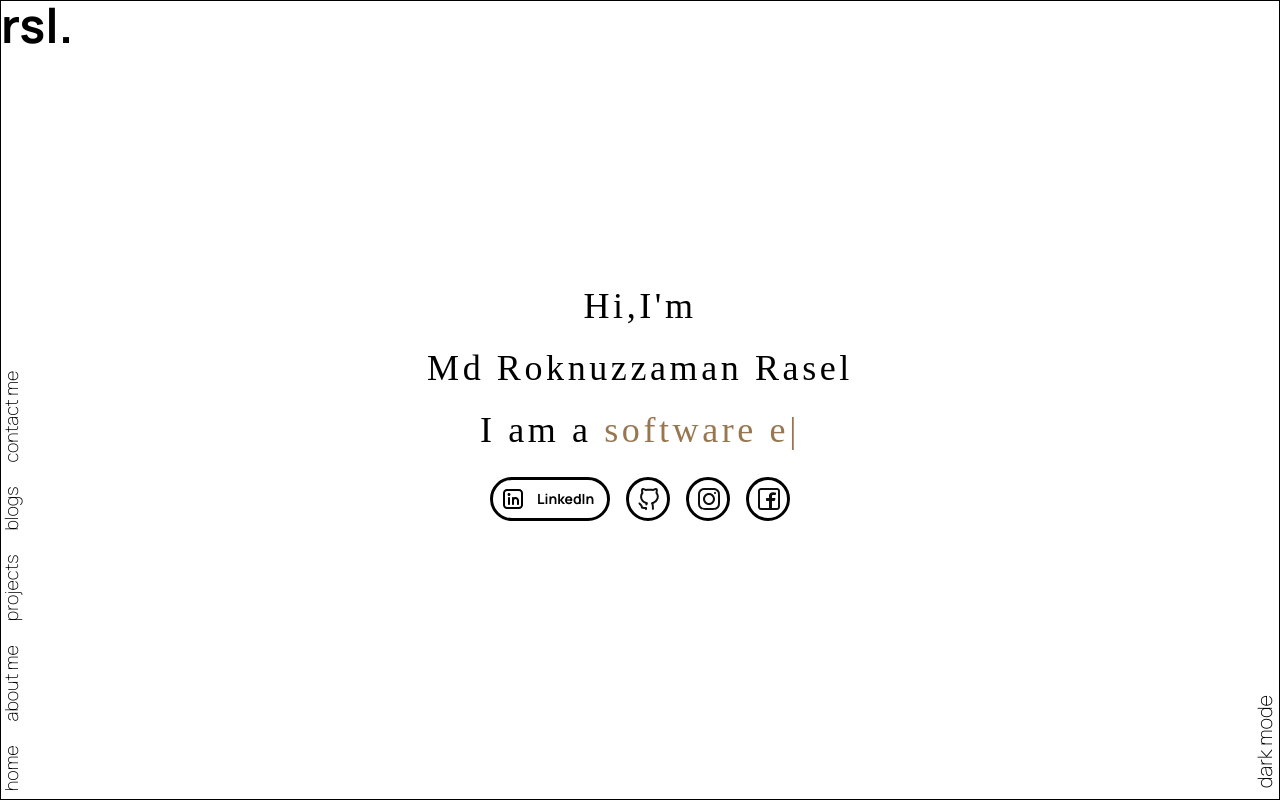
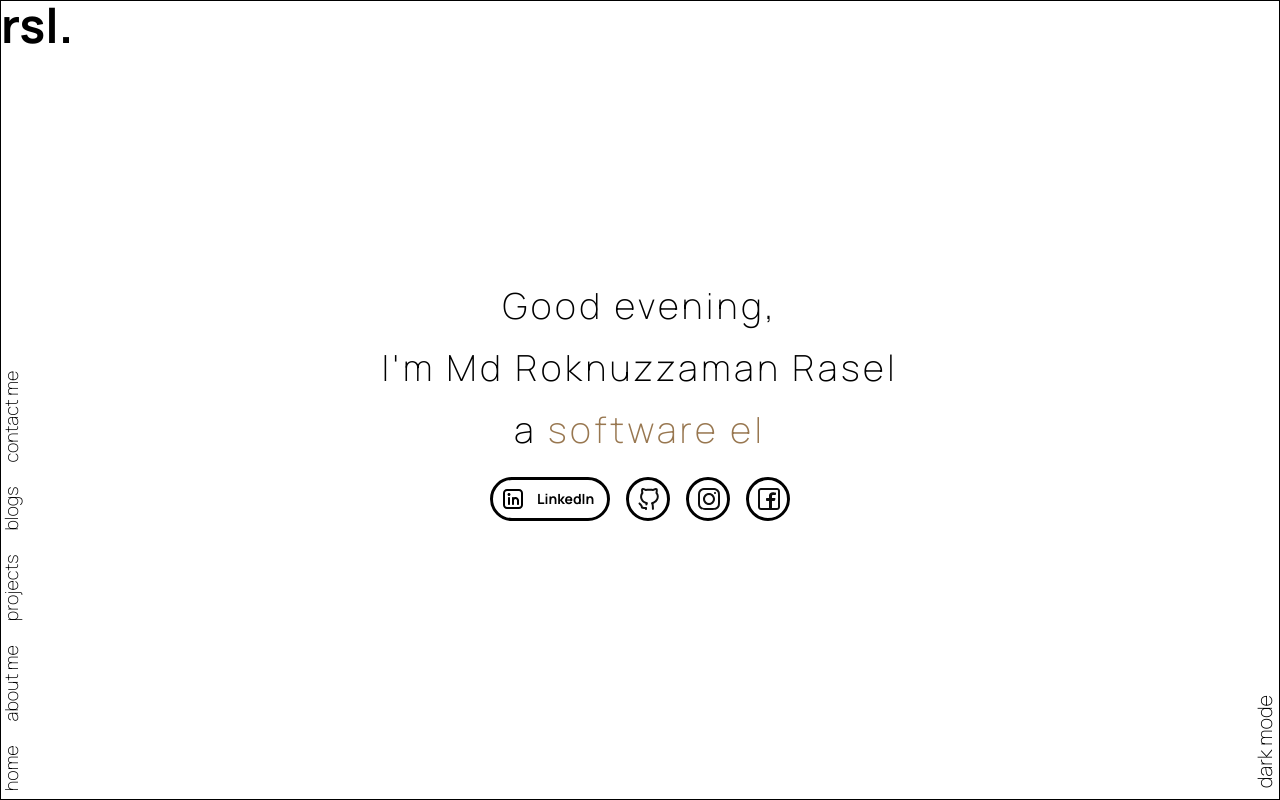
Before and after one commit to Rsl78/react-portfolio, a React (Vite) app: page / in a window 1280 px wide. Built offline with nearby package versions, Linux system fonts and the light colour scheme; a web font is replaced by a local one.

Commit message:
greatings change

```diff
--- a/package.json
+++ b/package.json
@@ -16,6 +16,7 @@
     "react": "^18.3.1",
     "react-dom": "^18.3.1",
     "react-icons": "^5.4.0",
+    "react-router-dom": "^7.1.5",
     "react-typed": "^2.0.12",
     "tailwindcss": "^4.0.3"
   },
--- a/src/components/Header.jsx
+++ b/src/components/Header.jsx
@@ -7,6 +7,13 @@ import { ThemeContext } from "../context";
 import IconLine from "./IconLine";
 const Header = ({ headerRef }) => {
     const {darkMode, setDarkMode} = useContext(ThemeContext);
+
+    const getGreeting = () => {
+      const hour = new Date().getHours();
+      if (hour < 12) return "Good morning,";
+      if (hour < 18) return "Good afternoon,";
+      return "Good evening,";
+    };
 
   return (
     <header
@@ -18,12 +25,12 @@ const Header = ({ headerRef }) => {
       <SideBar />
 
       <div className="absolute inset-0 flex flex-col items-center justify-center space-y-2 ">
-
-        <div className="text-[#000000] dark:text-[#dddddd] text-center font-extralight font-tertiary text-2xl md:text-4xl leading-normal tracking-tight space-y-2">
-          <h2>Hi,I&apos;m</h2>
-          <h2>Md Roknuzzaman Rasel</h2>
+        <div className="text-[#000000] dark:text-[#dddddd] text-center font-extralight font-primary text-2xl md:text-4xl leading-normal tracking-tight space-y-2">
+          {/* <h2>Hi, I&apos;m</h2> */}
+          <h2>{getGreeting()}</h2>
+          <h2>I&apos;m Md Roknuzzaman Rasel</h2>
           <h2>
-            I am a{" "}
+            a {" "}
             <ReactTyped
               strings={[
                 "software engineer",
```
Also changed, not shown: 1 other file (tests, documents, lock files or other folders).
